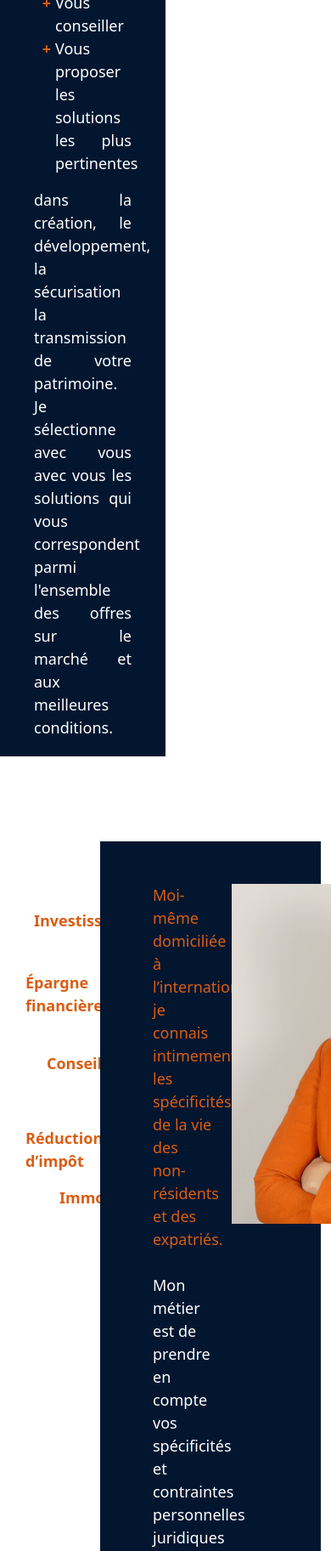
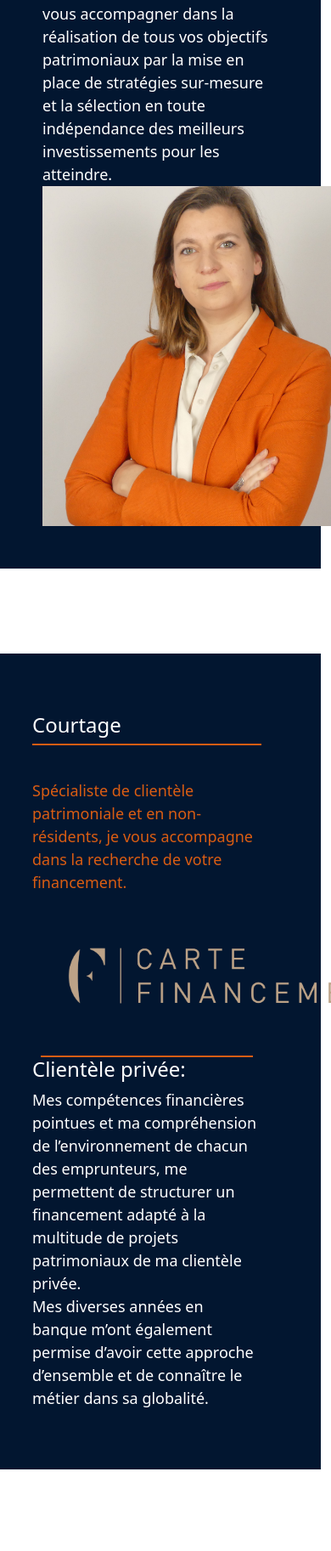
Before and after one commit to AugustinLefebvre/MG, a PHP site: page / in a window 390 px wide; the page is wider, and only the part inside the window is pictured. Shown: the part 4297-6122 px from the top of that part at 85% size. Run offline with PHP 8.4, Linux system fonts and the light colour scheme; some libraries are stand-ins or nearby versions.

Commit message:
start of responsive setup

```diff
--- a/index.html
+++ b/index.html
@@ -1,7 +1,10 @@
 <!DOCTYPE html>
 <html>
     <head>
-        <meta charset="utf-8">
+        <title>Marie-Gaëlle Lefebvre</title>
+        <meta http-equiv="Content-Type" content="text/html;charset=UTF-8">
+        <meta name="viewport" content="width=device-width, initial-scale=1">
+        <meta name="description" content="Présentation des activités de Mme Marie-Gaëlle Lefebvre en Courtage, en Gestion de patrimoine et en coaching">
         <link href="https://cdn.jsdelivr.net/npm/bootstrap@5.3.0-alpha3/dist/css/bootstrap.min.css" rel="stylesheet" integrity="sha384-KK94CHFLLe+nY2dmCWGMq91rCGa5gtU4mk92HdvYe+M/SXH301p5ILy+dN9+nJOZ" crossorigin="anonymous">
         <link href="./styles.css" rel="stylesheet"/>
         <script src="https://kit.fontawesome.com/2d01a6684a.js" crossorigin="anonymous"></script>
@@ -13,9 +16,10 @@
         <nav class="navbar navbar-expand-lg header">
             <div class="container-fluid">
                 <div class="navbar-nav me-auto">
-                    <a class="navbar-title" href="#"><span class="title-header-name">Marie-Gaëlle Lefebvre
-                        <!-- <br/> -->
-                    </span><span class="title-header"> - Conseillère en Gestion de Patrimoine</span></a>
+                    <a class="navbar-title" href="#">
+                        <span class="title-header-name">Marie-Gaëlle Lefebvre</span>
+                        <span class="title-header"> - Conseillère en Gestion de Patrimoine</span>
+                    </a>
                 </div>
                 <ul class="navbar-nav mb-2 mb-lg-0">
                     <li class="nav-item d-flex dropdown dropstart">
@@ -36,8 +40,8 @@
         </nav>
         <!-- fin nav bar  -->
         <!-- début homepage  -->
+        <!-- ??????????????????????????? why???????????? -->
         <div class="top-element container">.
-            <!-- ???? -->
             <div class="fond"></div>
             <div class="contact-info">
                 <h4>Marie-Gaëlle Lefebvre </h4>
@@ -78,15 +82,11 @@
         <!-- fin certifs  -->
         <!-- début qui suis je  -->
         <div class="video-section row gx-0">
-            <div class="video-left col-5 row d-flex">
+            <div class="video-left col-lg-5 col-md-12 row d-flex">
                 <div class="col-12">
                     <h4 class="who-am-i">Qui suis-je?</h4>
                     <div class="h-line-small"></div>
                 </div>
-                <!-- <div class="col-6">
-                    <img class="portrait" src="./assets/portrait.jpg" alt="MG">
-                </div> -->
-                <!-- <div class="col-6"> -->
                 <div>
                     Nous avons tous des rêves, notre vie est guidée par cette quête.
                     Le facteur principalement cité dans la réalisation du rêve est l’argent.
@@ -106,7 +106,7 @@
                     Ma mission: développer la culture financière de chacun.
                 </div>
             </div>
-            <div class="video-right col-7">
+            <div class="video-right col-lg-7 col-md-12">
                 <iframe
                     class="video-embed"
                     src="https://www.youtube.com/embed/r6kHiEVDCBc"
@@ -190,7 +190,7 @@
 
             </div>
             <div id="section-CGP-1" class="other-section CGP-desc row gx-0">
-                <div class="col-6 CGP-mission-text other-desc">
+                <div class="col-lg-6 col-md-12 CGP-mission-text other-desc">
                     <h4 class="">Conseil en Gestion de Patrimoine</h4>
                     <div class="h-line"></div>
                     <br/>
@@ -204,7 +204,7 @@
                     la transmission de votre patrimoine.
                     Je sélectionne avec vous avec vous les solutions qui vous correspondent parmi l'ensemble des offres sur le marché et aux meilleures conditions.
                 </div>
-                <div class="col-6">
+                <div class="col-lg-6 col-md-12">
                     <iframe
                         class="video-embed-cgp"
                         src="https://www.youtube.com/embed/aAABIQWj5Bk"
@@ -219,20 +219,20 @@
             </div>
         <!-- </div> -->
         <div id="section-CGP-2" class="other-section row gx-0">
-            <div class="col-4 CGP-keywords o-text">
+            <div class="col-lg-4 col-md-12 CGP-keywords o-text">
                 <p class="keyword-1">Investissements</p>
                 <p class="keyword-2">Épargne financière</p>
                 <p class="keyword-3">Conseil</p>
                 <p class="keyword-4">Réduction d’impôt</p>
                 <p class="keyword-5">Immobilier</p>
             </div>
-            <div class="col-8 other-desc CGP-desc-2 row">
+            <div class="col-lg-8 col-md-12 other-desc CGP-desc-2 row">
                 <!-- <div class="col-12">
                     <h3>Ma <span class="colored-title">Mission</span></h3>
                     <div class="h-line"></div>
                     <br/>
                 </div> -->
-                <div class="CGP-perso-text col-7">
+                <div class="CGP-perso-text col-lg-7 col-md-12">
                     <span class="o-text">Moi-même domiciliée à l’international,
                     je connais intimement les spécificités de la vie des non-résidents et des expatriés. </span>
                     <br/>
@@ -243,13 +243,13 @@
                     par la mise en place de stratégies sur-mesure
                     et la sélection en toute indépendance des meilleurs investissements pour les atteindre.
                 </div>
-                <div class="col-5">
+                <div class="col-lg-5 col-md-12">
                     <img class="illu-CGP" src="./assets/portrait.jpg" alt="MG">
                 </div>
             </div>
         </div>
         <div id="section-courtage-1" class="other-section row gx-0">
-            <div class="col-8 other-desc row">
+            <div class="col-lg-8 col-md-12 other-desc row">
                 <div class="col-12 exp-section-content">
                     <h4>
                         Courtage
@@ -260,7 +260,7 @@
                     Spécialiste de clientèle patrimoniale et en non-résidents,
                     je vous accompagne dans la recherche de votre financement.
                 </div>
-                <div class="col-7">
+                <div class="col-lg-7 col-md-12">
                     <img class="illu-courtage" src="./assets/carte-logo.png" alt="logo carte financement">
                 </div>
                 <div class="exp-section-content col-12">
@@ -275,11 +275,11 @@
                 </div>
 
             </div>
-            <div class="col-4">
+            <div class="col-lg-4 col-md-12">
             </div>
         </div>
         <div id="section-courtage-2" class="other-section row gx-0">
-            <div class="col-6">
+            <div class="col-lg-6 col-md-12">
                 <iframe
                     class="video-embed-courting"
                     src="https://www.youtube.com/embed/2B7MAkquFUo"
@@ -290,10 +290,10 @@
                 >
                 </iframe>
             </div>
-            <div class="col-6 other-desc row">
-                <div class="col-3 exp-section-content o-text">
+            <div class="col-lg-6 col-md-12 other-desc row">
+                <div class="col-lg-3 col-md-12 exp-section-content o-text">
                 </div>
-                <div class="col-9 exp-section-content">
+                <div class="col-lg-9 col-md-12 exp-section-content">
                     <div class="h-line-small"></div>
                     <br/>
                     <h4>Non résidents:</h4>
@@ -310,7 +310,7 @@
             </div>
         </div>
         <div id="section-coaching-1" class="other-section row gx-0">
-            <div class="col-8 other-desc">
+            <div class="col-lg-8 col-md-12 other-desc">
                 <h4>
                     Coaching Financier
                 </h4>
@@ -327,14 +327,14 @@
                 </div>
 
             </div>
-            <div class="col-4">
+            <div class="col-lg-4 col-md-12">
                 <h5 class="why-sidetext o-text">Scientia potentia</h5>
                 <div class="h-line-small"></div>
                 <h5 class="why-sidetext o-text">Le savoir c’est le pouvoir</h5>
             </div>
         </div>
         <div id="section-coaching-2" class="other-section row gx-0">
-            <div class="col-4 stats-container o-text">
+            <div class="col-lg-4 col-md-12 stats-container o-text">
                 <h5 class="stats-title"><i class="fa-solid fa-file-invoice-dollar fa-lg"></i> 41%</h5>
                 <div>
                     des Français ont le sentiment de ne pas
@@ -353,14 +353,14 @@
                 </div>
                 <p class="foot-stats">Banque de France, 2022</p>
             </div>
-            <div class="col-8 other-desc desc-problem row">
-                <div class="col-6">
+            <div class="col-lg-8 col-md-12 other-desc desc-problem row">
+                <div class="col-lg-6 col-md-12">
                     Mon écoute active des problématiques de
                     mes clients et mon entourage personnel
                     m’ont fait prendre conscience que quelque
                     soit son parcours
                 </div>
-                <div class="o-text col-6">
+                <div class="o-text col-lg-6 col-md-12">
                     Le manque de culture
                     financière et le manque de
                     connaissances sur les bases
--- a/styles.css
+++ b/styles.css
@@ -1,5 +1,10 @@
 /* general stuff */
-
+@media (max-width: 480px) {
+    .video-embed {
+        width: 460px;
+        margin: 20px 10px;;
+    }
+}
 body {
     color: #FFF;
 }
@@ -146,7 +151,7 @@ h3 {
 }
 
 .button-section-container {
-    margin: 50px 0;
+    margin: 100px 0 0;
     top: 50%;
     position: relative;
 }
@@ -397,3 +402,22 @@ h3 {
     padding: 40px 20px 40px 140px;
     font-size: 28px;
 }
+
+/* media queries (to organise) */
+
+/* phone */
+@media (max-width: 480px) {
+    .video-embed {
+        width: 460px;
+        margin: 20px 10px;;
+    }
+}
+
+/* tablet */
+@media screen and (max-width: 767px) {
+
+}
+/* ipad */
+@media screen and (max-width: 1024px) {
+
+}
```
Lines whose indentation alone changed are shown as unchanged.
